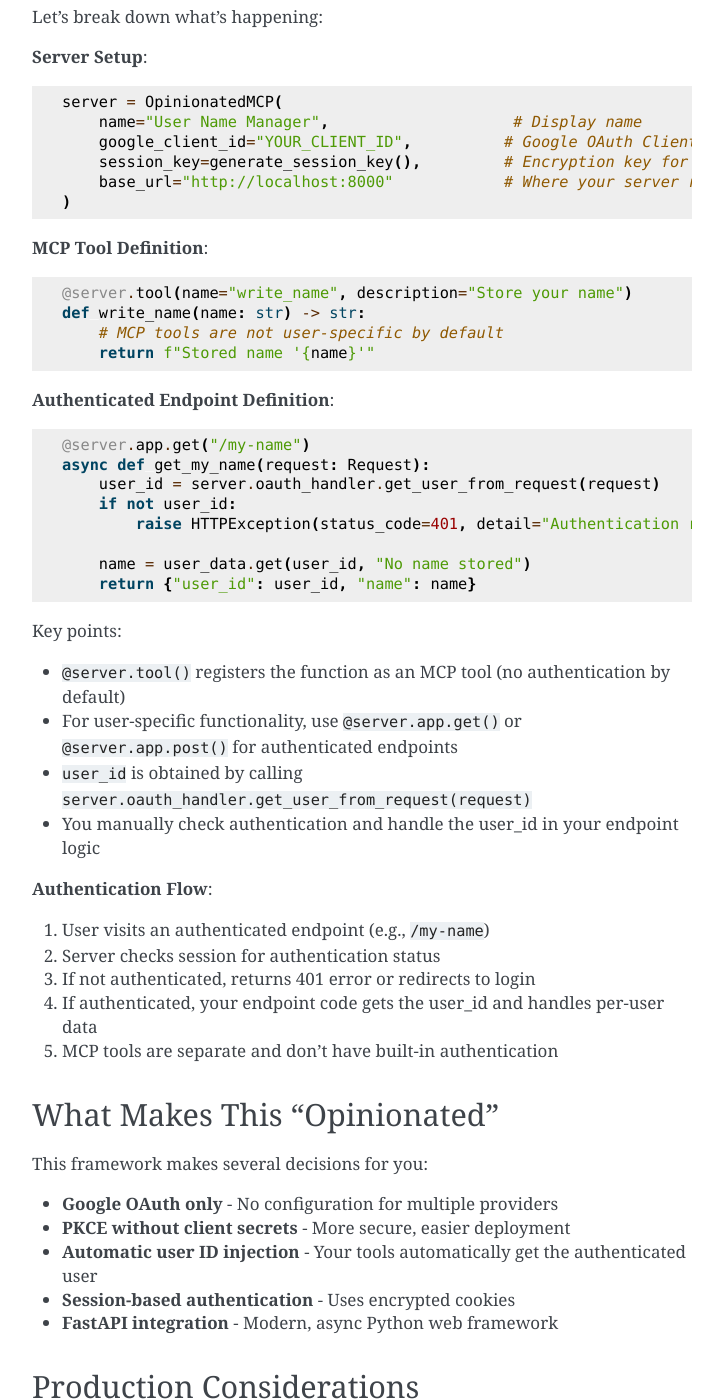
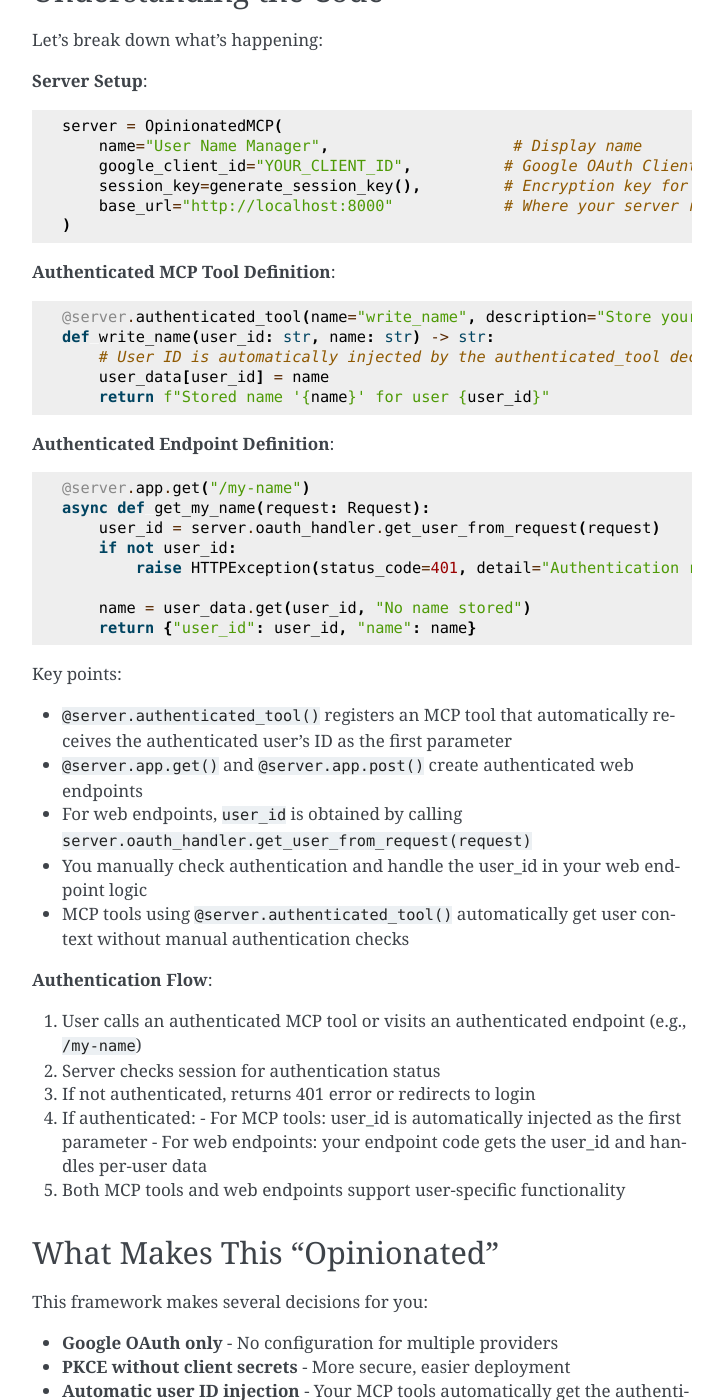
Before and after one commit to moshez/opinionated_mcp, a Sphinx documentation site: the page built from doc/quick-start.rst, in a window 1280 px wide and 1400 px high, scrolled down 3346 px. Shown: the whole window, without its empty margins (388-1111 px from the left). Built offline with Sphinx 7.4.7, drawn with Linux system fonts in a browser that asks for light colours; some of the changed text lies outside the part shown.

Commit message:
checkpoint

```diff
--- a/doc/quick-start.rst
+++ b/doc/quick-start.rst
@@ -8,11 +8,11 @@ What You'll Build
 
 By the end of this guide, you'll have a working MCP server with:
 
-- Two simple MCP tools: ``write_name(name)`` and ``read_name()``
+- Two authenticated MCP tools: ``write_name(name)`` and ``read_name()``
 - Authenticated web endpoints: ``GET /my-name`` and ``POST /my-name``
 - User-specific data storage with automatic Google OAuth authentication
 
-Each user's data is automatically isolated by their Google account through the authenticated web endpoints.
+Each user's data is automatically isolated by their Google account through both the authenticated MCP tools and web endpoints.
 
 Prerequisites
 -------------
@@ -64,17 +64,17 @@ Create a new file called ``server.py``:
         base_url="http://localhost:8000"
     )
 
-    @server.tool(name="write_name", description="Store your name")
-    def write_name(name: str) -> str:
-        """Store the user's name."""
-        # Note: MCP tools are not user-specific by default
-        # For user-specific functionality, use authenticated endpoints
-        return f"Stored name '{name}'"
+    @server.authenticated_tool(name="write_name", description="Store your name")
+    def write_name(user_id: str, name: str) -> str:
+        """Store the user's name. User ID is automatically provided."""
+        user_data[user_id] = name
+        return f"Stored name '{name}' for user {user_id}"
 
-    @server.tool(name="read_name", description="Get stored name")
-    def read_name() -> str:
-        """Retrieve the stored name."""
-        return "Use authenticated endpoints for user-specific data"
+    @server.authenticated_tool(name="read_name", description="Get your stored name")
+    def read_name(user_id: str) -> str:
+        """Retrieve the user's stored name. User ID is automatically provided."""
+        name = user_data.get(user_id, "No name stored")
+        return f"Your stored name is: {name}"
 
     # For user-specific functionality, use authenticated endpoints
     @server.app.get("/my-name")
@@ -128,17 +128,17 @@ Step 5: Test Your Server
 Testing with MCP Client
 ~~~~~~~~~~~~~~~~~~~~~~~
 
-If you have an MCP client, connect it to ``http://localhost:8000/mcp``. You'll see two available tools:
+If you have an MCP client, connect it to ``http://localhost:8000/mcp``. You'll see two available authenticated tools:
 
-- ``write_name`` - Takes a name parameter (simple demonstration tool)
-- ``read_name`` - Returns a message about using authenticated endpoints
+- ``write_name`` - Takes a name parameter and stores it for the authenticated user
+- ``read_name`` - Returns the authenticated user's stored name
 
-For user-specific functionality, visit:
+You can also use these authenticated web endpoints:
 
 - ``GET /my-name`` - Get your stored name (requires authentication)
 - ``POST /my-name`` - Set your name (requires authentication)
 
-Each user who authenticates will have their own isolated data storage.
+Each user who authenticates will have their own isolated data storage accessible through both MCP tools and web endpoints.
 
 Understanding the Code
 ----------------------
@@ -154,12 +154,13 @@ Let's break down what's happening:
         base_url="http://localhost:8000"            # Where your server runs
     )
 
-**MCP Tool Definition**::
+**Authenticated MCP Tool Definition**::
 
-    @server.tool(name="write_name", description="Store your name")
-    def write_name(name: str) -> str:
-        # MCP tools are not user-specific by default
-        return f"Stored name '{name}'"
+    @server.authenticated_tool(name="write_name", description="Store your name")
+    def write_name(user_id: str, name: str) -> str:
+        # User ID is automatically injected by the authenticated_tool decorator
+        user_data[user_id] = name
+        return f"Stored name '{name}' for user {user_id}"
 
 **Authenticated Endpoint Definition**::
 
@@ -174,18 +175,21 @@ Let's break down what's happening:
 
 Key points:
 
-- ``@server.tool()`` registers the function as an MCP tool (no authentication by default)
-- For user-specific functionality, use ``@server.app.get()`` or ``@server.app.post()`` for authenticated endpoints
-- ``user_id`` is obtained by calling ``server.oauth_handler.get_user_from_request(request)``
-- You manually check authentication and handle the user_id in your endpoint logic
+- ``@server.authenticated_tool()`` registers an MCP tool that automatically receives the authenticated user's ID as the first parameter
+- ``@server.app.get()`` and ``@server.app.post()`` create authenticated web endpoints
+- For web endpoints, ``user_id`` is obtained by calling ``server.oauth_handler.get_user_from_request(request)``
+- You manually check authentication and handle the user_id in your web endpoint logic
+- MCP tools using ``@server.authenticated_tool()`` automatically get user context without manual authentication checks
 
 **Authentication Flow**:
 
-1. User visits an authenticated endpoint (e.g., ``/my-name``)
+1. User calls an authenticated MCP tool or visits an authenticated endpoint (e.g., ``/my-name``)
 2. Server checks session for authentication status
 3. If not authenticated, returns 401 error or redirects to login
-4. If authenticated, your endpoint code gets the user_id and handles per-user data
-5. MCP tools are separate and don't have built-in authentication
+4. If authenticated:
+   - For MCP tools: user_id is automatically injected as the first parameter
+   - For web endpoints: your endpoint code gets the user_id and handles per-user data
+5. Both MCP tools and web endpoints support user-specific functionality
 
 What Makes This "Opinionated"
 ------------------------------
@@ -194,7 +198,7 @@ This framework makes several decisions for you:
 
 - **Google OAuth only** - No configuration for multiple providers
 - **PKCE without client secrets** - More secure, easier deployment
-- **Automatic user ID injection** - Your tools automatically get the authenticated user
+- **Automatic user ID injection** - Your MCP tools automatically get the authenticated user ID
 - **Session-based authentication** - Uses encrypted cookies
 - **FastAPI integration** - Modern, async Python web framework
 
@@ -257,7 +261,7 @@ Now that you have a working authenticated MCP server, you can:
 - Add web endpoints alongside your MCP tools
 - Scale to handle multiple users
 
-The key insight is that you can easily add authenticated web endpoints alongside your MCP tools. Use ``server.oauth_handler.get_user_from_request(request)`` to get the authenticated user's ID, allowing you to build user-specific functionality while keeping MCP tools simple and focused.
+The key insight is that you can easily build user-specific functionality using either authenticated MCP tools with ``@server.authenticated_tool()`` or authenticated web endpoints. Both approaches provide automatic user isolation, allowing you to build comprehensive user-specific applications that work seamlessly with MCP clients and web browsers.
 
 Troubleshooting
 ---------------
```
Also changed, not shown: 3 other files.
